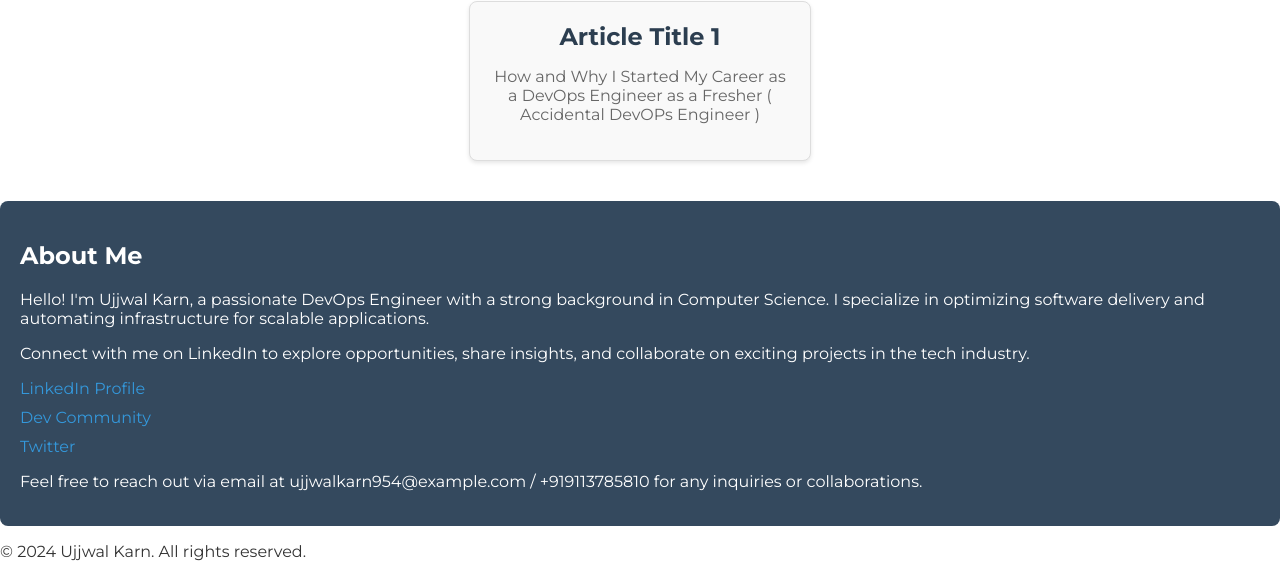
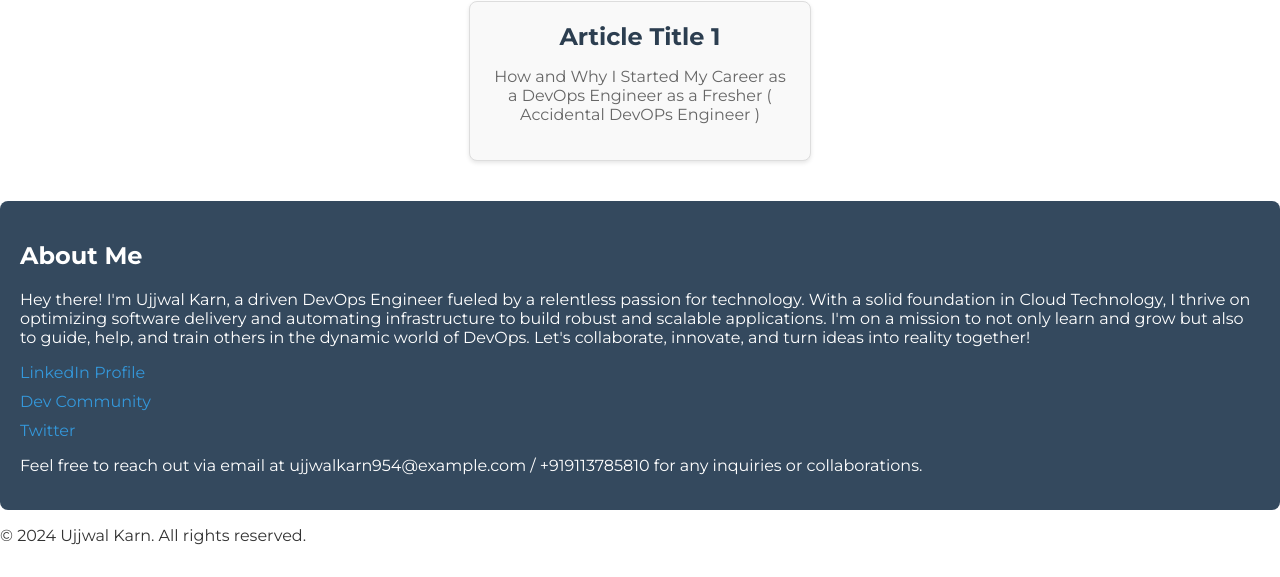
Before and after one commit to UjjwalKarn954/ujjwalkarn954.github.io, a plain HTML site: page index.html in a window 1280 px wide. Shown: the part 601-1178 px from the top of the page. Drawn offline with Linux system fonts and the light colour scheme.

Commit message:
Update index.html

```diff
--- a/index.html
+++ b/index.html
@@ -75,8 +75,7 @@
     <section id="about">
             <h2>About Me</h2>
             <div class="about-content">
-                <p>Hello! I'm Ujjwal Karn, a passionate DevOps Engineer with a strong background in Computer Science. I specialize in optimizing software delivery and automating infrastructure for scalable applications.</p>
-                <p>Connect with me on LinkedIn to explore opportunities, share insights, and collaborate on exciting projects in the tech industry.</p>
+                <p>Hey there! I'm Ujjwal Karn, a driven DevOps Engineer fueled by a relentless passion for technology. With a solid foundation in Cloud Technology, I thrive on optimizing software delivery and automating infrastructure to build robust and scalable applications. I'm on a mission to not only learn and grow but also to guide, help, and train others in the dynamic world of DevOps. Let's collaborate, innovate, and turn ideas into reality together!</p>
                 <ul>
                     <li><a href="https://www.linkedin.com/in/ujjwal-kumar-karn-216a6719b/" target="_blank">LinkedIn Profile</a></li>
                     <li><a href="https://dev.to/ujjwalkarn954" target="_blank">Dev Community</a></li>
```
